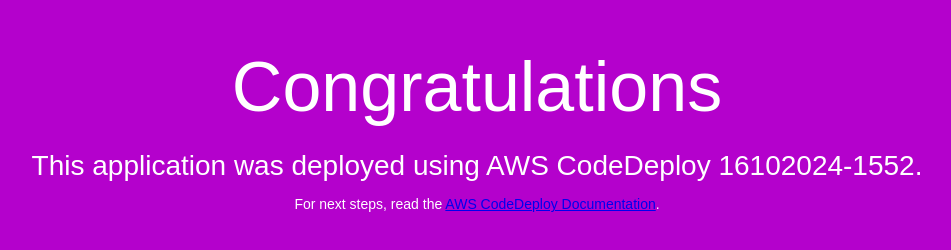
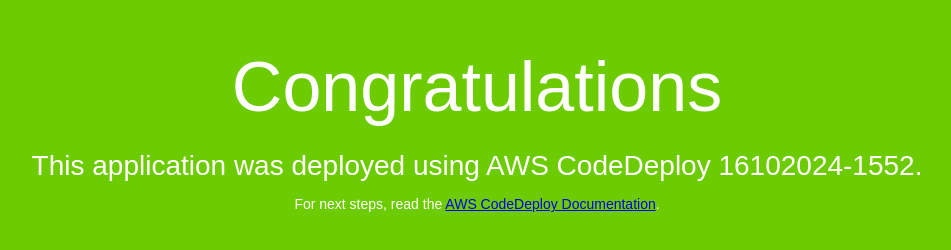
Before and after one commit to carlosadriano-darede/appcode, a plain HTML site: page scripts/index.html in a window 1280 px wide. Shown: the whole page, without its empty margins (163-1114 px from the left). Drawn offline with Linux system fonts and the light colour scheme.

Commit message:
update - 16102024-1700

```diff
--- a/scripts/index.html
+++ b/scripts/index.html
@@ -6,7 +6,7 @@
   <style>
     body {
       color: #ffffff;
-      background-color: #b401cc;
+      background-color: #6dcc01;
       font-family: Arial, sans-serif;
       font-size: 14px;
     }
```
